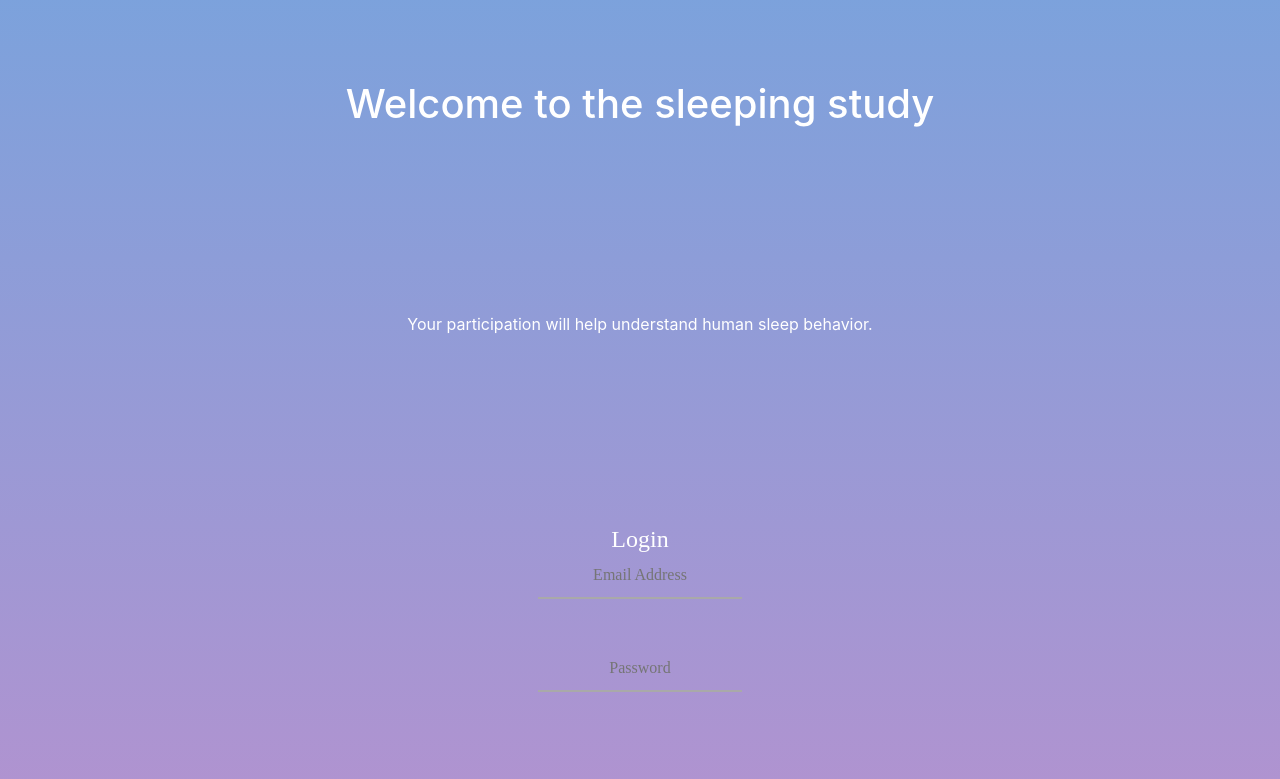
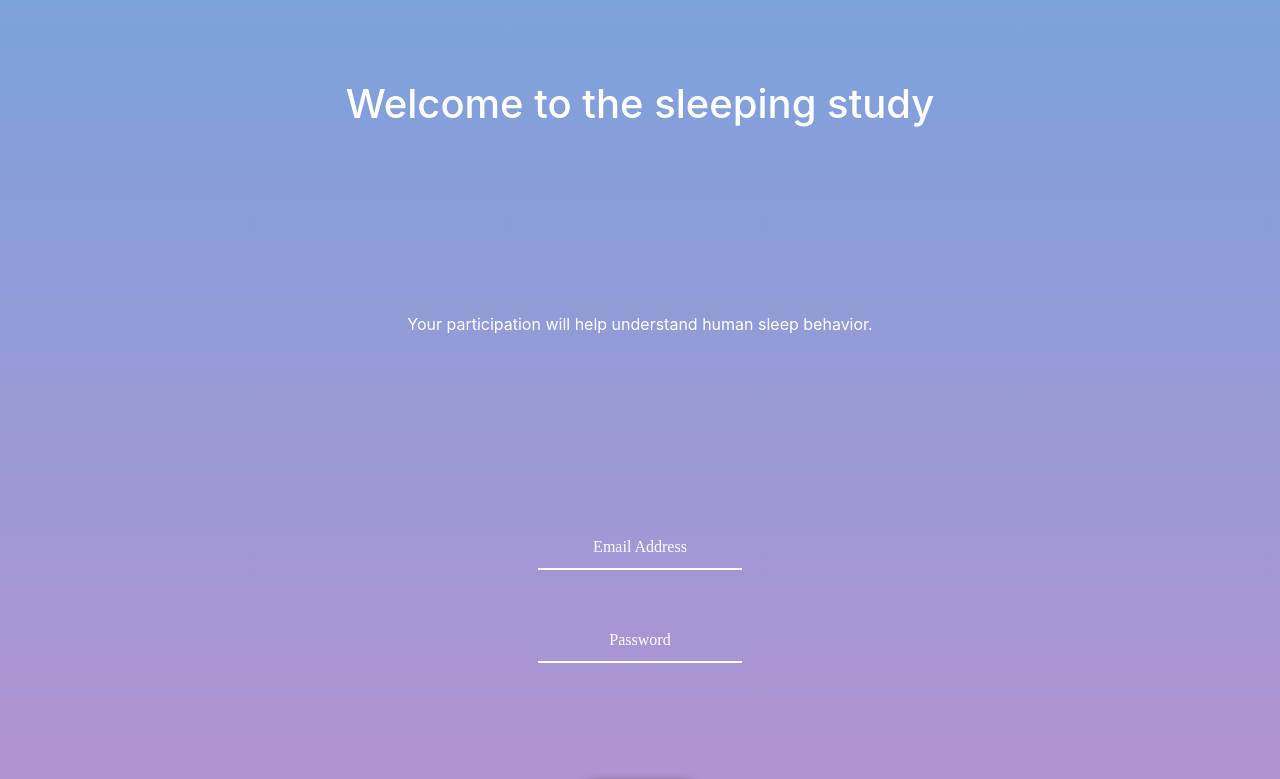
Before and after one commit to Homamjabir/the-sleep-app, a React (Create React App) app: page / in a window 1280 px wide. Shown: the top 779 px of the page. Built offline with nearby package versions, Linux system fonts and the light colour scheme.

Commit message:
Fixed css again

```diff
--- a/src/components/loginReg.js/auth.css
+++ b/src/components/loginReg.js/auth.css
@@ -34,11 +34,24 @@
     outline: none;
     border: none;
     box-sizing: border-box;
-    border-bottom: 2px solid RGBA(169, 169, 169, 1);
-    outline: none;
+    border-bottom: 2px solid RGBA(255,255,255, 1);
     background: transparent !important;
     text-align: center;
+    color: white;
 }
+
+::placeholder {
+    color: white;
+    opacity: 1; /* Firefox */
+  }
+
+:-ms-input-placeholder { /* Internet Explorer 10-11 */
+    color: white;
+   }
+
+   ::-ms-input-placeholder { /* Microsoft Edge */
+    color: white;
+   }
 
 
 #buttonAn{
--- a/src/components/loginReg.js/auth.js
+++ b/src/components/loginReg.js/auth.js
@@ -35,7 +35,6 @@ const Auth = () =>  {
                 understand human sleep behavior.
             </p>
         <div className="Formholder">
-        <span id="logintext">Login</span>
         <form className="inputboxes">
             <input
                 name="email"
```
